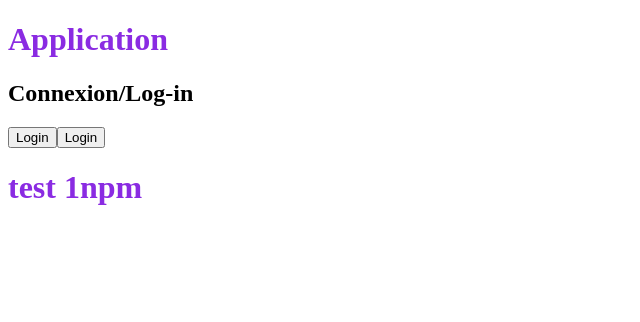
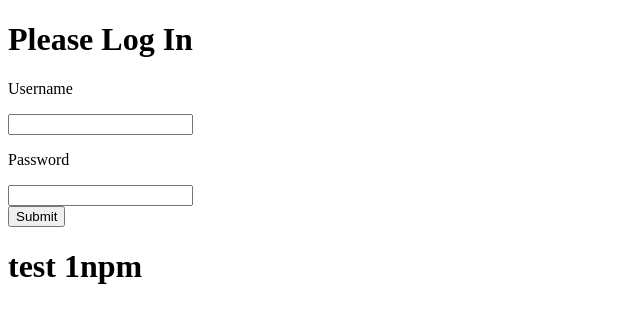
Before and after one commit to BrianLuk10/tfe2021, a React app: page /connexion in a window 1280 px wide. Shown: the whole page, without its empty margins (0-640 px from the left). Built offline with nearby package versions, Linux system fonts and the light colour scheme.

Commit message:
connexion debut

```diff
--- a/package.json
+++ b/package.json
@@ -22,8 +22,10 @@
     "@babel/core": "^7.16.0",
     "@babel/preset-env": "^7.16.0",
     "@babel/preset-react": "^7.16.0",
+    "cors": "^2.8.5",
     "css-loader": "^6.5.0",
     "electron": "^15.3.0",
+    "express": "^4.17.1",
     "sass": "^1.43.4",
     "sass-loader": "^12.3.0",
     "style-loader": "^3.3.1",
--- a/src/components/Connexion.js
+++ /dev/null
@@ -1,7 +0,0 @@
-import React from 'react';
-
-export default function Connexion() {
-  return(
-    <h2>Connexion/Log-in</h2>
-  );
-}
--- /dev/null
+++ b/src/components/connexion/Connexion.js
@@ -0,0 +1,24 @@
+import React from 'react';
+
+import "./Connexion.scss";
+
+export default function Connexion() {
+  return(
+    <div className="login-wrapper">
+    <h1>Please Log In</h1>
+    <form>
+    <label>
+      <p>Username</p>
+      <input type="text" />
+    </label>
+    <label>
+      <p>Password</p>
+      <input type="password" />
+    </label>
+    <div>
+      <button type="submit">Submit</button>
+    </div>
+  </form>
+  </div>
+  );
+}
--- /dev/null
+++ b/src/components/connexion/Connexion.scss
@@ -0,0 +1,5 @@
+.login-wrapper {
+    display: flex;
+    flex-direction: column;
+    align-items: center;
+}
--- a/src/js/App.js
+++ b/src/js/App.js
@@ -1,12 +1,15 @@
-import React from "react";
 import { BrowserRouter, Route, Switch, Link } from 'react-router-dom';
-import Caisse from "../components/Caisse";
-import Dashboard from "../components/Dashboard";
-import Connexion from "../components/Connexion";
+import React, { useState } from 'react';
+import Caisse from "../components/caisse/Caisse";
+import Dashboard from "../components/dashbord/Dashboard";
+import Connexion from "../components/connexion/Connexion";
 import { Button } from "react-bootstrap";
 
 export default function App(){
-
+  const [token, setToken] = useState();
+  if(!token) {
+    return <Connexion setToken={setToken} />
+  }
     return(
         <div className="wrapper">
       <h1>Application</h1>
@@ -24,7 +27,7 @@ export default function App(){
         </Switch>
         <Link to="/preferences">
   <Button>
-    <span>Login</span>
+    <span>preferences</span>
   </Button>
 </Link>
 <Link to="/connexion">
--- a/src/js/test.scss
+++ b/src/js/app.scss
@@ -1,7 +1,3 @@
-h1 {
-    color: blueviolet
-}
-
 .wrapper {
     padding: 20px;
 }
--- a/src/js/index.js
+++ b/src/js/index.js
@@ -2,6 +2,6 @@ import React from "react";
 import ReactDOM from "react-dom";
 import App from "./App";
 
-import "./test.scss";
+import "./app.scss";
 
 ReactDOM.render(<App/>, document.getElementById('root'))
```
Also changed, not shown: server.js (added, +13 -0 lines), src/components/caisse/Caisse.js (renamed from src/components/Caisse.js), src/components/dashbord/Dashboard.js (renamed from src/components/Dashboard.js), 3 other files.
